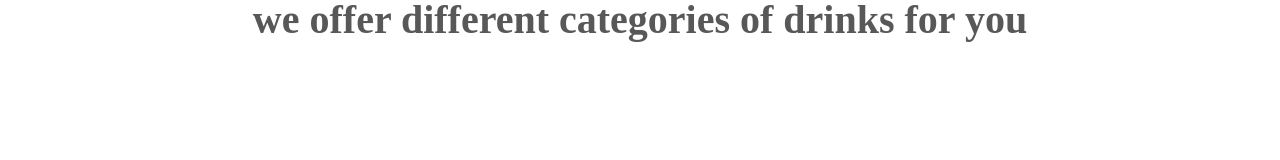
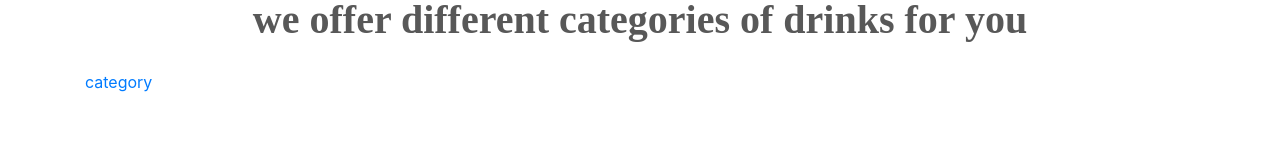
Before and after one commit to linchen1010/myBar, a React (Create React App) app in the folder client/: page /drinks in a window 1280 px wide. Shown: the part 215-375 px from the top of the page. Built offline with nearby package versions, Linux system fonts and the light colour scheme.

Commit message:
add drinks and categories component -- not yet done

```diff
--- a/client/src/App.js
+++ b/client/src/App.js
@@ -9,7 +9,7 @@ import CocktailDetail from './components/Cocktails/CocktailDetail';
 import CocktailSearch from './components/Cocktails/CocktailSearch';
 import IngredientDetail from './components/Ingredients/IngredientDetail';
 import Footer from './components/Footer';
-import Drinks from './components/Drinks';
+import Drinks from './components/Drinks/Drinks';
 
 import { BrowserRouter as Router, Route } from 'react-router-dom';
 
@@ -21,7 +21,7 @@ function App() {
         <div className="Site-content">
           <Route exact path="/" exact component={HomeCover} />
           <Route exact path="/" exact component={CocktailHome} />
-          <Route path="/drinks" component={Drinks} />
+          <Route exact path="/drinks" component={Drinks} />
           <Route path="/about" component={About} />
           <Route path="/login" component={Login} />
           <Route path="/signup" component={Signup} />
--- /dev/null
+++ b/client/src/components/Drinks/Drink.js
@@ -0,0 +1,9 @@
+import React from 'react'
+
+export default function Drink() {
+    return (
+        <div>
+            <a href="/drinks/category" className="href">category</a>
+        </div>
+    )
+}
--- a/client/src/components/Drinks.js
+++ b/client/src/components/Drinks/Drinks.js
@@ -1,5 +1,6 @@
 import React from 'react';
 import { Container, Row, Col } from 'react-bootstrap';
+import Drink from './Drink';
 export default function Drinks() {
   return (
     <div>
@@ -12,6 +13,11 @@ export default function Drinks() {
             </div>
           </Col>
         </Row>
+        <Row>
+        <Col>
+          <Drink/>
+          </Col>
+        </Row>
       </Container>
     </div>
   );
```
Also changed, not shown: client/src/components/Drinks/Category.js (added, +22 -0 lines).
